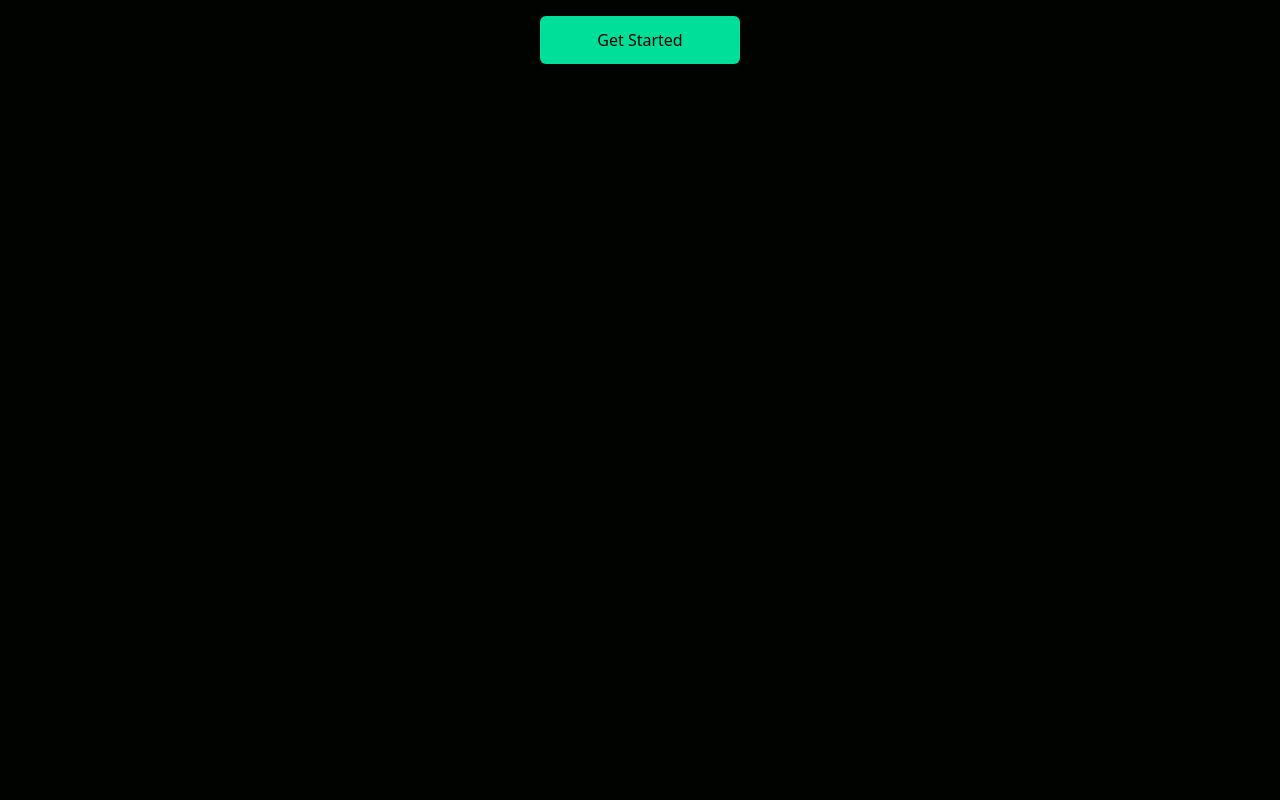
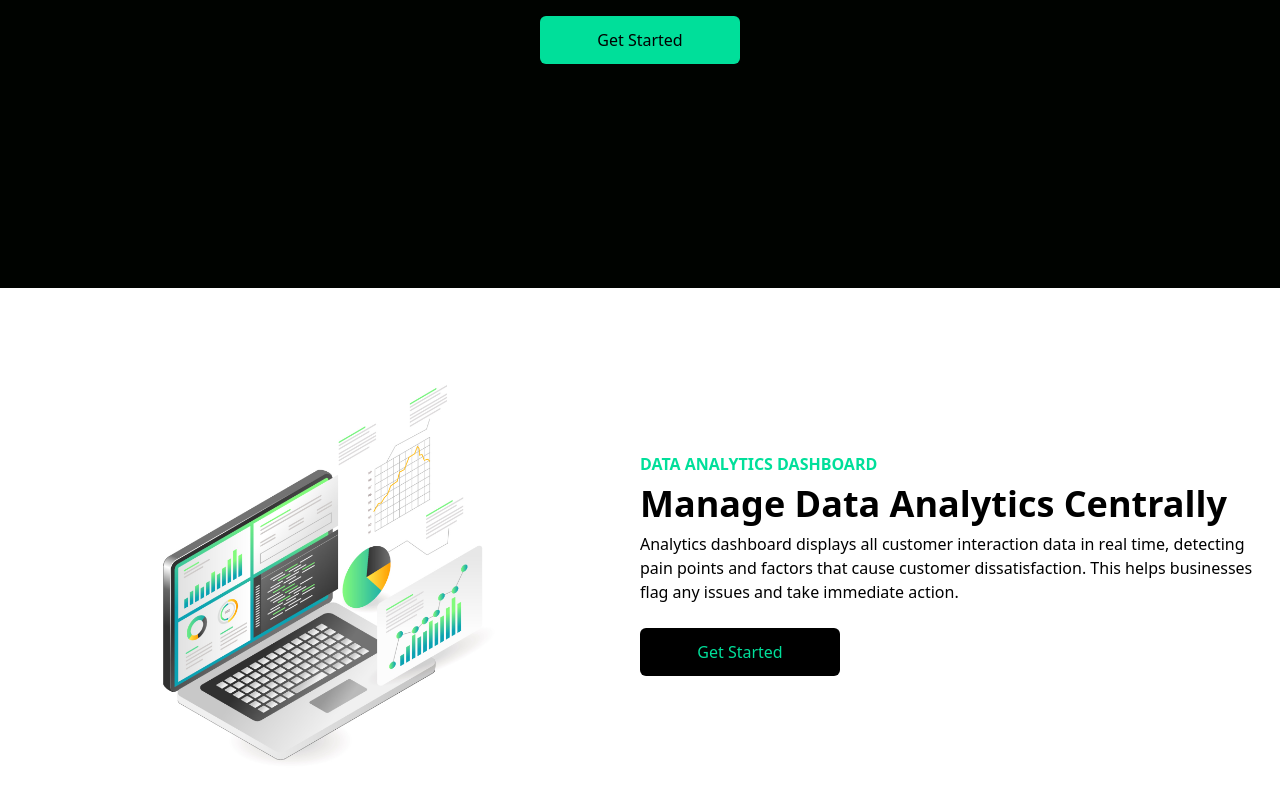
Before and after one commit to paulofelipebrito/landing-page-for-sales, a React (Create React App) app: page / in a window 1280 px wide. Shown: the part 512-1312 px from the top of the page. Before the commit the page ends 800 px from the top, so only its background shows below. Built offline with nearby package versions, Linux system fonts and the light colour scheme.

Commit message:
feat: Analytics component

```diff
--- a/src/App.js
+++ b/src/App.js
@@ -1,4 +1,5 @@
 import React from 'react';
+import Analytics from './components/Analytics';
 import Hero from './components/Hero';
 import Navbar from './components/Navbar';
 
@@ -7,6 +8,7 @@
     <div>
       <Navbar />
       <Hero />
+      <Analytics />
     </div>
   );
 }
--- /dev/null
+++ b/src/components/Analytics.jsx
@@ -0,0 +1,22 @@
+import React from 'react';
+import Laptop from '../assets/laptop.jpg';
+
+const Analytics = () => {
+  return (
+    <div className='w-full bg-white py-16 px-4'>
+      <div className='max-w-[1240px] mx-auto grid md:grid-cols-2'>
+        <img className='w-[500px] mx-auto my-4' src={Laptop} alt='/' />
+        <div className='flex flex-col justify-center'>
+          <p className='text-[#00df9a] font-bold '>DATA ANALYTICS DASHBOARD</p>
+          <h1 className='md:text-4xl sm:text-3xl text-2xl font-bold py-2'>Manage Data Analytics Centrally</h1>
+          <p>
+            Analytics dashboard displays all customer interaction data in real time, detecting pain points and factors that cause customer dissatisfaction. This helps businesses flag any issues and take immediate action.
+          </p>
+          <button className='bg-black text-[#00df9a] w-[200px] rounded-md font-medium my-6 mx-auto md:mx-0 py-3'>Get Started</button>
+        </div>
+      </div>
+    </div>
+  );
+};
+
+export default Analytics;
--- a/src/components/Navbar.jsx
+++ b/src/components/Navbar.jsx
@@ -22,7 +22,7 @@
           {nav ? <AiOutlineClose size={20}/> : <AiOutlineMenu size={20} />}
       </div>
       <ul className={nav ? 'fixed left-0 top-0 w-[60%] h-full border-r border-r-gray-900 bg-[#000300] ease-in-out duration-500' : 'ease-in-out duration-500 fixed left-[-100%]'}>
-        <h1 className='w-full text-3xl font-bold text-[#00df9a] m-4'>REACT.</h1>
+        <h1 className='w-full text-3xl font-bold text-[#00df9a] m-4'>Financials .</h1>
           <li className='p-4 border-b border-gray-600'>Home</li>
           <li className='p-4 border-b border-gray-600'>Company</li>
           <li className='p-4 border-b border-gray-600'>Resources</li>
```
